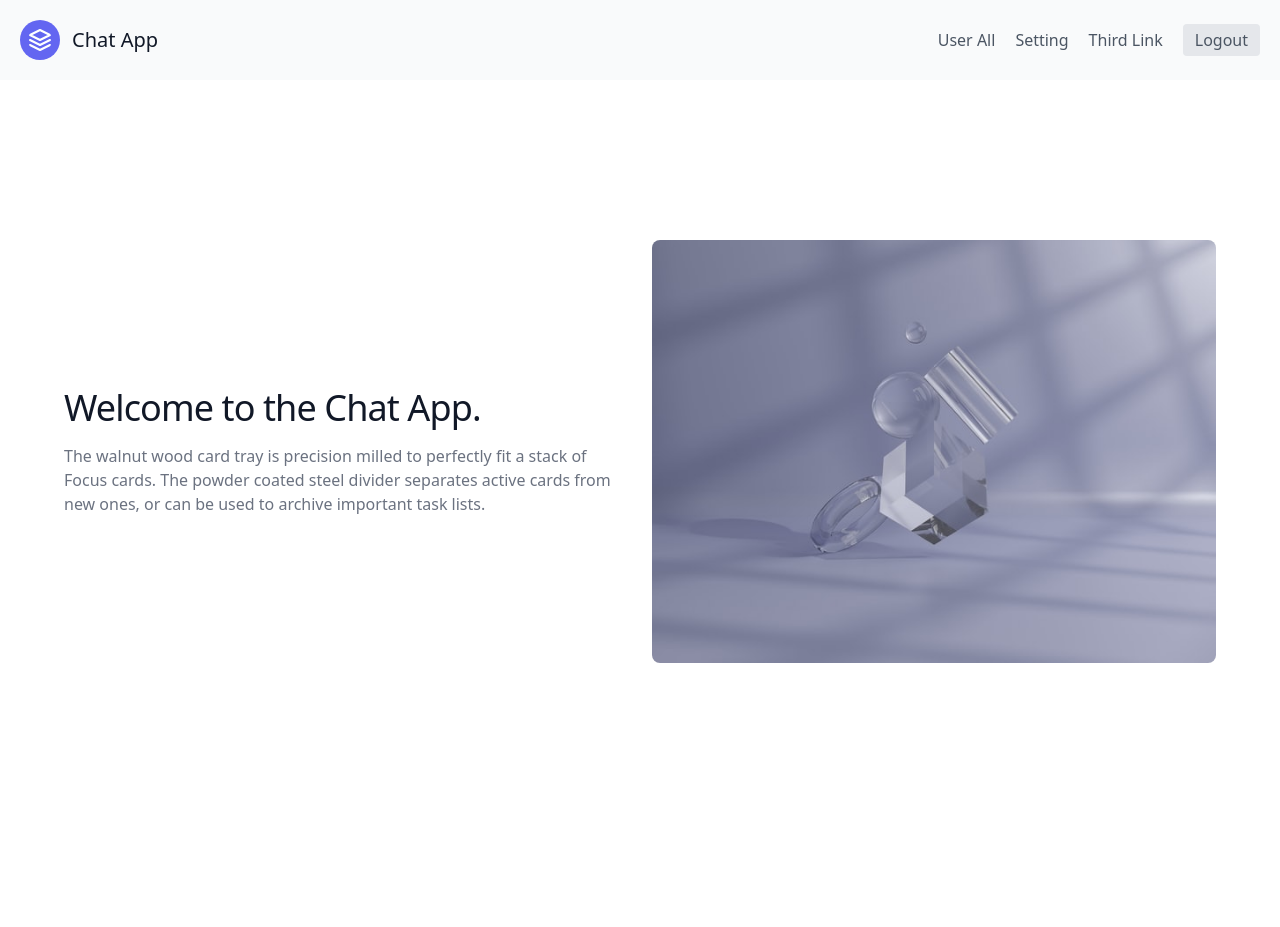
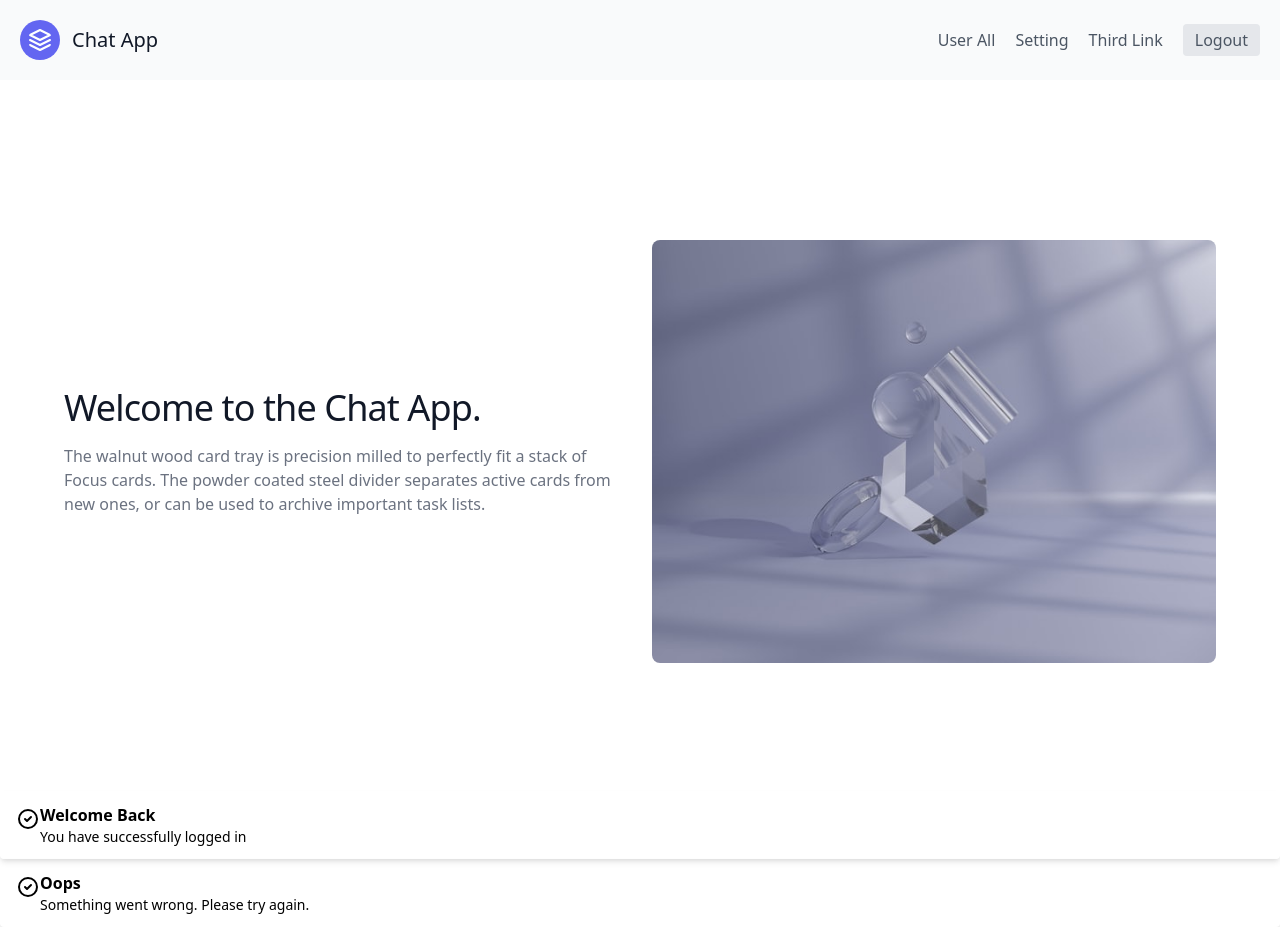
Before and after one commit to sccala/shadow_social, a React (Create React App) app: page /home in a window 1280 px wide. Before the commit the page ends 800 px from the top, so only its background shows below. Built offline with nearby package versions, Linux system fonts and the light colour scheme.

Commit message:
message banners wip

```diff
--- a/package.json
+++ b/package.json
@@ -7,6 +7,7 @@
     "@heroicons/react": "^1.0.4",
     "@types/react-router-dom": "^5.1.8",
     "axios": "^0.21.1",
+    "classnames": "^2.3.1",
     "cra-template-typescript": "1.1.2",
     "react": "^17.0.2",
     "react-dom": "^17.0.2",
--- a/src/components/atoms/message/MessageBanner.tsx
+++ b/src/components/atoms/message/MessageBanner.tsx
@@ -1,4 +1,5 @@
 import { VFC, memo } from 'react'
+import classnames from 'classnames'
 
 type Props = {
   children?: string
@@ -6,14 +7,17 @@ type Props = {
   loading?: boolean
   title: string
   description: string
+  bgColor: string
+  textColor: string
+  borderColor: string
 }
 
 export const MessageBanner: VFC<Props> = memo(props => {
-  const { title, description } = props
+  const { title, description, bgColor, textColor, borderColor } = props
   return (
     <>
       <div
-        className='bg-teal-100 border-t-4 border-teal-500 rounded-b text-teal-900 px-4 py-3 shadow-md duration-1000'
+        className={`${bgColor} ${textColor} ${borderColor} pointer-events-autoborder-t-4 rounded-b  px-4 py-3 shadow-md duration-1000`}
         role='alert'
       >
         <div className='flex'>
@@ -34,8 +38,8 @@ export const MessageBanner: VFC<Props> = memo(props => {
             </svg>
           </div>
           <div>
-            <p className='font-bold'>{ title }</p>
-            <p className='text-sm'>{ description }</p>
+            <p className='font-bold'>{title}</p>
+            <p className='text-sm'>{description}</p>
           </div>
         </div>
       </div>
--- a/src/components/molecules/Messages.tsx
+++ b/src/components/molecules/Messages.tsx
@@ -1,12 +1,26 @@
 import { VFC } from 'react'
 import { MessageBanner } from '../atoms/message/MessageBanner'
 
-export const MessageSuccess:VFC = () => {
-  return <MessageBanner
-  title='Welcome Back'
-  description='You have successfully logged in' />
+export const MessageSuccess: VFC = () => {
+  return (
+    <MessageBanner
+      title='Welcome Back'
+      description='You have successfully logged in'
+      bgColor='.bg-teal-100'
+      textColor='.teal-900'
+      borderColor='.border-teal-500'
+    />
+  )
 }
 
 export const MessageError: VFC = () => {
-  return <MessageBanner title='Oops' description='Something went wrong. Please try again.' />
+  return (
+    <MessageBanner
+      title='Oops'
+      description='Something went wrong. Please try again.'
+      bgColor='bg-teal-100'
+      textColor='teal-900'
+      borderColor='border-teal-500'
+    />
+  )
 }
--- a/src/components/pages/Home.tsx
+++ b/src/components/pages/Home.tsx
@@ -1,5 +1,6 @@
 import { VFC, memo } from 'react'
-import { MessageSuccess } from '../molecules/Messages'
+import { MessageError, MessageSuccess } from '../molecules/Messages'
+
 
 export const Home: VFC = memo(() => {
   return (
@@ -31,6 +32,8 @@ export const Home: VFC = memo(() => {
           </div>
         </div>
       </section>
+      <MessageSuccess />
+      <MessageError />
 
     </>
   )
```
Also changed, not shown: 2 other files (tests, documents, lock files or other folders).
